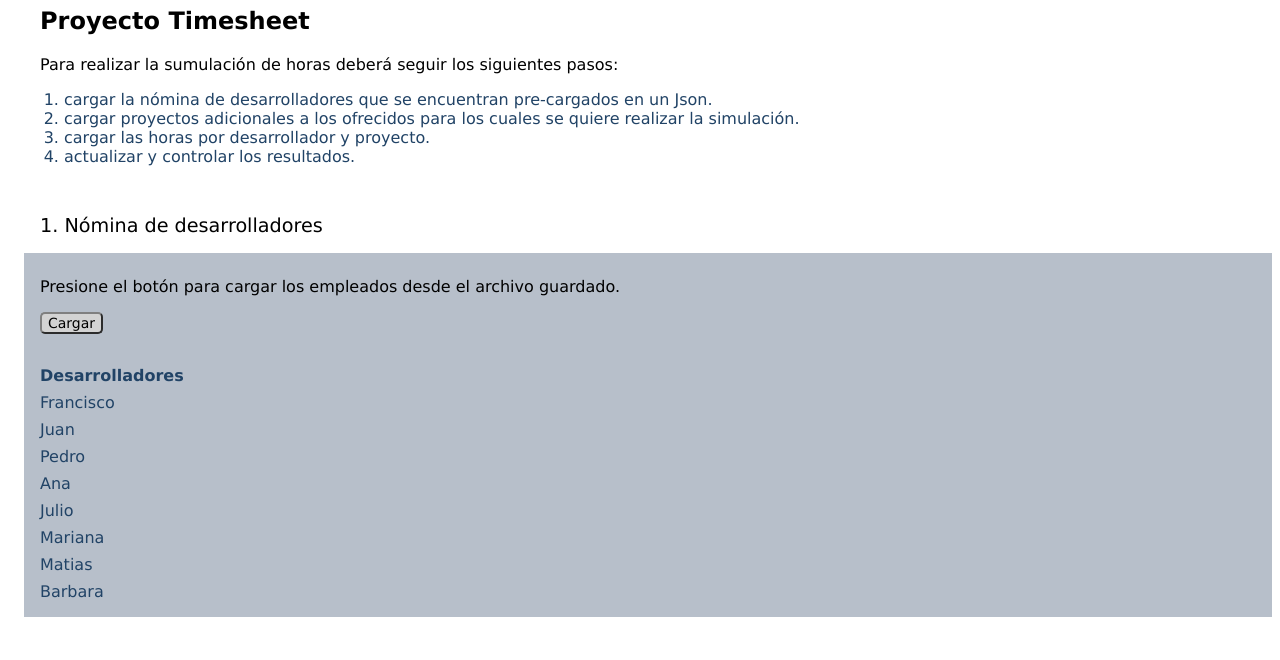
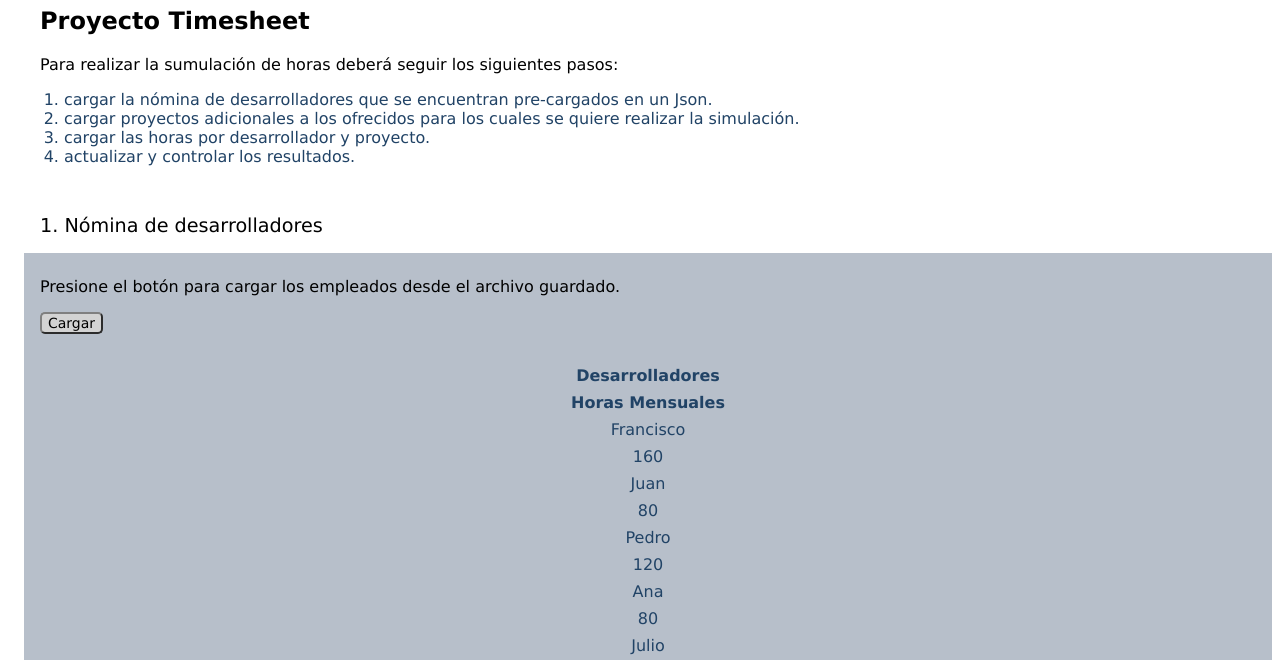
Before and after one commit to marian3010/Timesheet, a plain HTML site: page index.html in a window 1280 px wide. Both pictures are taken after a click on the button "Cargar". Shown: the part 115-775 px from the top of the page. Drawn offline with Linux system fonts and the light colour scheme.

Commit message:
agrego hs mensuales a desarrolladores

```diff
--- a/css/estilos.css
+++ b/css/estilos.css
@@ -117,10 +117,17 @@ input {
 }
 
 .desarrolladores {
+    display: grid;
+    grid-template-columns: auto auto;
+    background-color: rgb(183, 191, 202);
+    padding: 10px;
+}
+
+.desarrolladores-item {
     font-family: Verdana, Geneva, Tahoma, sans-serif;
     font-size: 1rem;
     color: rgb(33, 67, 102);
-    margin-left: 1rem;
+    text-align: center;
 }
 
 .proyectos {
@@ -174,7 +181,7 @@ input {
 
 .empleados {
     display: grid;
-    grid-template-columns: auto auto;
+    grid-template-columns: auto auto auto;
     background-color: #4d4d40;
     padding: 10px;
 }
--- a/datos/empleados.json
+++ b/datos/empleados.json
@@ -1,34 +1,42 @@
 [
       {
          "nombre":"Francisco",
+	 "horasMensuales":160,
          "horas":0
       },
       {
          "nombre":"Juan",
+	 "horasMensuales":80,
          "horas":0
       },
       {
          "nombre":"Pedro",
+	 "horasMensuales":120,
          "horas":0
       },
       {
 	"nombre":"Ana",
+	"horasMensuales":80,
 	"horas":0
       },
       {
          "nombre":"Julio",
+	 "horasMensuales":80,
          "horas":0
       },
       {
          "nombre":"Mariana",
+	 "horasMensuales":160,
          "horas":0
       },
       {
          "nombre":"Matias",
+	 "horasMensuales":100,
          "horas":0
       },
       {
          "nombre":"Barbara",
+	 "horasMensuales":80,
          "horas":0
       }
 ]
--- a/js/datos.js
+++ b/js/datos.js
@@ -12,8 +12,9 @@ class Proyecto {
     }
 }
 class Empleado {
-    constructor(nombreEmpleado, hsProyectos) {
+    constructor(nombreEmpleado, hsMensuales, hsProyectos) {
         this.nombre = nombreEmpleado;
+        this.horasMensuales = hsMensuales;
         this.horas = hsProyectos;
     }
 };
@@ -42,9 +43,12 @@ $("#btnJ").click(() => {
         if (estado === "success") {
             empleados = respuesta;
             $("#listaEmpleados").html("");
-            $("#listaEmpleados").append(`<div class="desarrolladores"><strong>Desarrolladores</strong>`);
+            $("#listaEmpleados").append(`<div class="desarrolladores-item"><strong>Desarrolladores</strong>`);
+            $("#listaEmpleados").append(`<div class="desarrolladores-item"><strong>Horas Mensuales</strong>`);
+
             for (let des of empleados) {
-                $("#listaEmpleados").append(`<div class="desarrolladores">${des.nombre}`);
+                $("#listaEmpleados").append(`<div class="desarrolladores-item">${des.nombre}`);
+                $("#listaEmpleados").append(`<div class="desarrolladores-item">${des.horasMensuales}`);
             }
         }
     })
--- a/js/funciones.js
+++ b/js/funciones.js
@@ -55,7 +55,6 @@ function agregarLinea(proy) {
         alert("Si ya procesó una simulación, actualice los resultados presionando el botón Resultados de la siguiente sección.");
     });
     $(`#row${proy.id}`).fadeIn(2000, () => { console.log('Agrego fila') });
-
 }
 
 function procesoForm(e) {
@@ -78,7 +77,6 @@ function procesoForm(e) {
     };
     proyectos.push(nuevoProyecto);
     agregarLinea(nuevoProyecto);
-
 }
 
 //Defino funciones
@@ -110,7 +108,6 @@ function procesarFormulario(e) {
         empleados[indexEmpleado].horas = empleados[indexEmpleado].horas + horas;
         proyectos[indexProyecto].horasTot = Number(proyectos[indexProyecto].horasTot) + horas;
     }
-
 }
 
 //Llamo a las funciones de actualizacion de resultados al hacer click en Mostrar Resultados
@@ -167,12 +164,13 @@ function actualizoValoresEmpleado() {
 
     //Agrego los títulos al div
     $("#empleado").append(`<div id="empleado" class="empleados-item"><strong>Nombre empleado</strong>`);
+    $("#empleado").append(`<div id="empleado" class="empleados-item"><strong>Horas Mensuales</strong>`);
     $("#empleado").append(`<div id="empleado" class="empleados-item"><strong>Horas cargadas</strong>`);
 
     //recorro array empleados y armo la grilla
     for (const empleadoItem of empleados) {
         $("#empleado").append(`<div id="empleado" class="empleados-item">${empleadoItem.nombre}`);
+        $("#empleado").append(`<div id="empleado" class="empleados-item">${empleadoItem.horasMensuales}`);
         $("#empleado").append(`<div id="empleado" class="empleados-item"> ${empleadoItem.horas}`);
-
     }
 }
```
